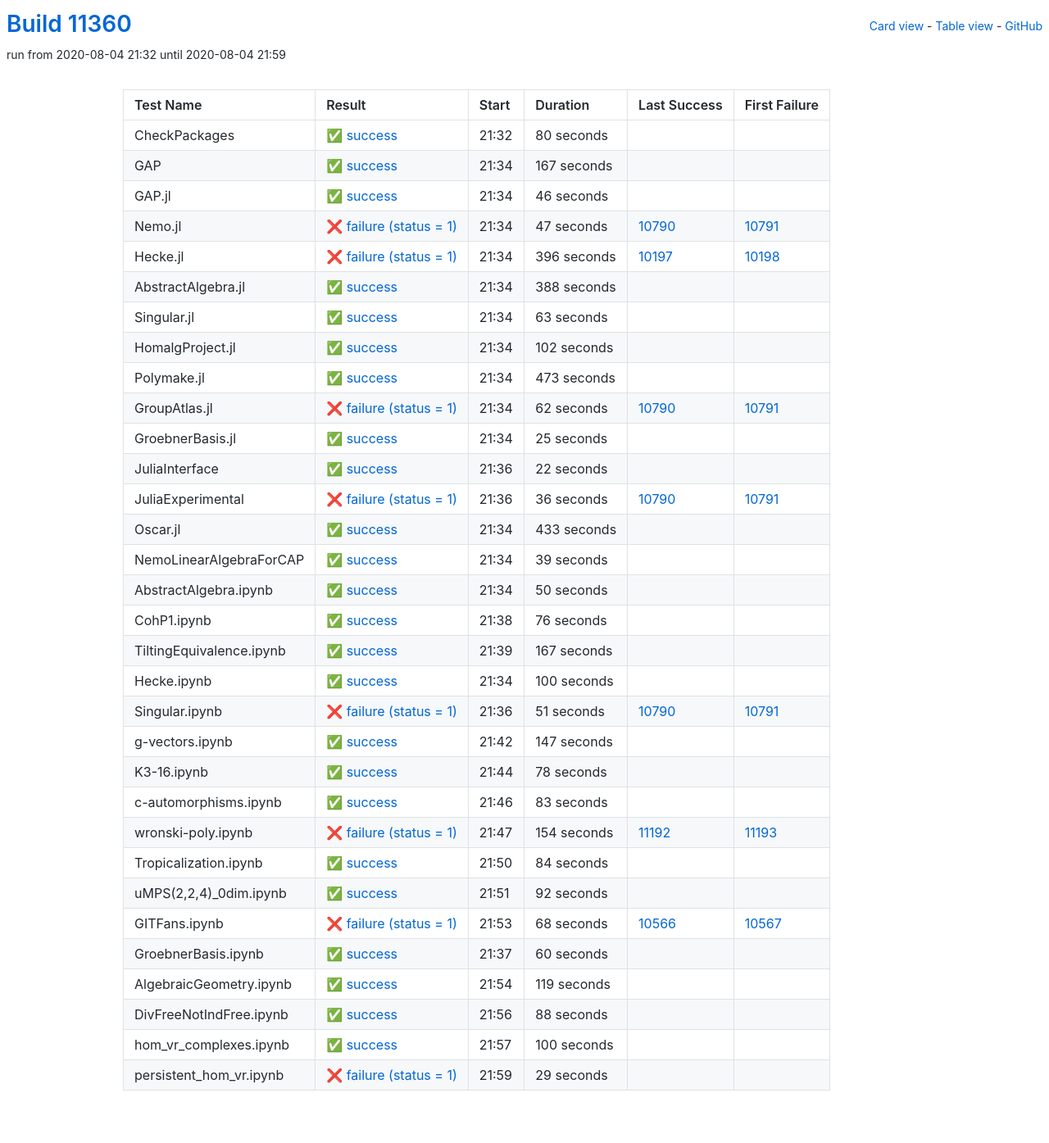
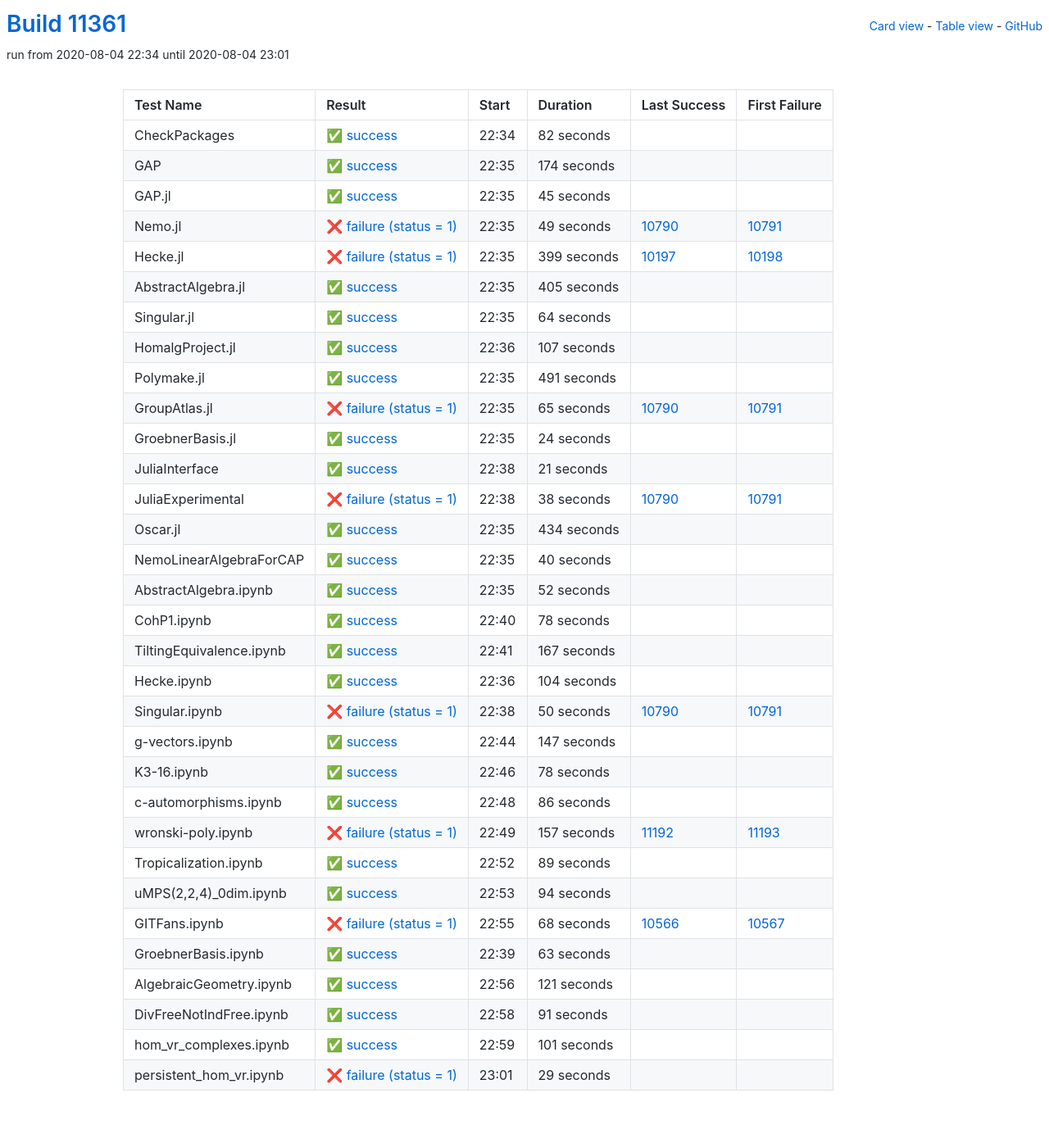
Before and after one commit to oscar-system/oscar-ci-status, a Jekyll site: the page built from table.html, in a window 1280 px wide. Shown: the whole page at 82% size. Built offline with Jekyll 4.4.1, drawn with Linux system fonts in a browser that asks for light colours.

Commit message:
Build #11361

```diff
--- a/_data/ci.yml
+++ b/_data/ci.yml
@@ -1,6 +1,6 @@
 ---
-build: 11360
-build_url: https://oscarci.mathematik.uni-kl.de/job/oscar/11360/
+build: 11361
+build_url: https://oscarci.mathematik.uni-kl.de/job/oscar/11361/
 job: oscar
 organization: oscar-system
 repo: oscar-ci-status
@@ -8,212 +8,212 @@
 tests:
 - name: CheckPackages
   id: checkpackages
-  log: https://oscarci.mathematik.uni-kl.de/job/oscar/11360/artifact/logs/build-11360/CheckPackages.log
-  start: 2020-08-04 21:32
+  log: https://oscarci.mathematik.uni-kl.de/job/oscar/11361/artifact/logs/build-11361/CheckPackages.log
+  start: 2020-08-04 22:34
   success: true
   exitcode: 0
   status: success
-  duration: 80
+  duration: 82
   last_success: false
   last_success_url:
   first_failure: false
   first_failure_url:
 - name: GAP
   id: gap
-  log: https://oscarci.mathematik.uni-kl.de/job/oscar/11360/artifact/logs/build-11360/GAP.log
-  start: 2020-08-04 21:34
+  log: https://oscarci.mathematik.uni-kl.de/job/oscar/11361/artifact/logs/build-11361/GAP.log
+  start: 2020-08-04 22:35
   success: true
   exitcode: 0
   status: success
-  duration: 167
+  duration: 174
   last_success: false
   last_success_url:
   first_failure: false
   first_failure_url:
 - name: GAP.jl
   id: gap-jl
-  log: https://oscarci.mathematik.uni-kl.de/job/oscar/11360/artifact/logs/build-11360/GAP.jl.log
-  start: 2020-08-04 21:34
+  log: https://oscarci.mathematik.uni-kl.de/job/oscar/11361/artifact/logs/build-11361/GAP.jl.log
+  start: 2020-08-04 22:35
   success: true
   exitcode: 0
   status: success
-  duration: 46
+  duration: 45
   last_success: false
   last_success_url:
   first_failure: false
   first_failure_url:
 - name: Nemo.jl
   id: nemo-jl
-  log: https://oscarci.mathematik.uni-kl.de/job/oscar/11360/artifact/logs/build-11360/Nemo.jl.log
-  start: 2020-08-04 21:34
+  log: https://oscarci.mathematik.uni-kl.de/job/oscar/11361/artifact/logs/build-11361/Nemo.jl.log
+  start: 2020-08-04 22:35
   success: false
   exitcode: 1
   status: failure
-  duration: 47
+  duration: 49
   last_success: 10790
   last_success_url: https://oscarci.mathematik.uni-kl.de/job/oscar/10790/
   first_failure: 10791
   first_failure_url: https://oscarci.mathematik.uni-kl.de/job/oscar/10791/
 - name: Hecke.jl
   id: hecke-jl
-  log: https://oscarci.mathematik.uni-kl.de/job/oscar/11360/artifact/logs/build-11360/Hecke.jl.log
-  start: 2020-08-04 21:34
+  log: https://oscarci.mathematik.uni-kl.de/job/oscar/11361/artifact/logs/build-11361/Hecke.jl.log
+  start: 2020-08-04 22:35
   success: false
   exitcode: 1
   status: failure
-  duration: 396
+  duration: 399
   last_success: 10197
   last_success_url: https://oscarci.mathematik.uni-kl.de/job/oscar/10197/
   first_failure: 10198
   first_failure_url: https://oscarci.mathematik.uni-kl.de/job/oscar/10198/
 - name: AbstractAlgebra.jl
   id: abstractalgebra-jl
-  log: https://oscarci.mathematik.uni-kl.de/job/oscar/11360/artifact/logs/build-11360/AbstractAlgebra.jl.log
-  start: 2020-08-04 21:34
+  log: https://oscarci.mathematik.uni-kl.de/job/oscar/11361/artifact/logs/build-11361/AbstractAlgebra.jl.log
+  start: 2020-08-04 22:35
   success: true
   exitcode: 0
   status: success
-  duration: 388
+  duration: 405
   last_success: false
   last_success_url:
   first_failure: false
   first_failure_url:
 - name: Singular.jl
   id: singular-jl
-  log: https://oscarci.mathematik.uni-kl.de/job/oscar/11360/artifact/logs/build-11360/Singular.jl.log
-  start: 2020-08-04 21:34
+  log: https://oscarci.mathematik.uni-kl.de/job/oscar/11361/artifact/logs/build-11361/Singular.jl.log
+  start: 2020-08-04 22:35
   success: true
   exitcode: 0
   status: success
-  duration: 63
+  duration: 64
   last_success: false
   last_success_url:
   first_failure: false
   first_failure_url:
 - name: HomalgProject.jl
   id: homalgproject-jl
-  log: https://oscarci.mathematik.uni-kl.de/job/oscar/11360/artifact/logs/build-11360/HomalgProject.jl.log
-  start: 2020-08-04 21:34
+  log: https://oscarci.mathematik.uni-kl.de/job/oscar/11361/artifact/logs/build-11361/HomalgProject.jl.log
+  start: 2020-08-04 22:36
   success: true
   exitcode: 0
   status: success
-  duration: 102
+  duration: 107
   last_success: false
   last_success_url:
   first_failure: false
   first_failure_url:
 - name: Polymake.jl
   id: polymake-jl
-  log: https://oscarci.mathematik.uni-kl.de/job/oscar/11360/artifact/logs/build-11360/Polymake.jl.log
-  start: 2020-08-04 21:34
+  log: https://oscarci.mathematik.uni-kl.de/job/oscar/11361/artifact/logs/build-11361/Polymake.jl.log
+  start: 2020-08-04 22:35
   success: true
   exitcode: 0
   status: success
-  duration: 473
+  duration: 491
   last_success: false
   last_success_url:
   first_failure: false
   first_failure_url:
 - name: GroupAtlas.jl
   id: groupatlas-jl
-  log: https://oscarci.mathematik.uni-kl.de/job/oscar/11360/artifact/logs/build-11360/GroupAtlas.jl.log
-  start: 2020-08-04 21:34
+  log: https://oscarci.mathematik.uni-kl.de/job/oscar/11361/artifact/logs/build-11361/GroupAtlas.jl.log
+  start: 2020-08-04 22:35
   success: false
   exitcode: 1
   status: failure
-  duration: 62
+  duration: 65
   last_success: 10790
   last_success_url: https://oscarci.mathematik.uni-kl.de/job/oscar/10790/
   first_failure: 10791
   first_failure_url: https://oscarci.mathematik.uni-kl.de/job/oscar/10791/
 - name: GroebnerBasis.jl
   id: groebnerbasis-jl
-  log: https://oscarci.mathematik.uni-kl.de/job/oscar/11360/artifact/logs/build-11360/GroebnerBasis.jl.log
-  start: 2020-08-04 21:34
+  log: https://oscarci.mathematik.uni-kl.de/job/oscar/11361/artifact/logs/build-11361/GroebnerBasis.jl.log
+  start: 2020-08-04 22:35
   success: true
   exitcode: 0
   status: success
-  duration: 25
+  duration: 24
   last_success: false
   last_success_url:
   first_failure: false
   first_failure_url:
 - name: JuliaInterface
   id: juliainterface
-  log: https://oscarci.mathematik.uni-kl.de/job/oscar/11360/artifact/logs/build-11360/JuliaInterface.log
-  start: 2020-08-04 21:36
+  log: https://oscarci.mathematik.uni-kl.de/job/oscar/11361/artifact/logs/build-11361/JuliaInterface.log
+  start: 2020-08-04 22:38
   success: true
   exitcode: 0
   status: success
-  duration: 22
+  duration: 21
   last_success: false
   last_success_url:
   first_failure: false
   first_failure_url:
 - name: JuliaExperimental
   id: juliaexperimental
-  log: https://oscarci.mathematik.uni-kl.de/job/oscar/11360/artifact/logs/build-11360/JuliaExperimental.log
-  start: 2020-08-04 21:36
+  log: https://oscarci.mathematik.uni-kl.de/job/oscar/11361/artifact/logs/build-11361/JuliaExperimental.log
+  start: 2020-08-04 22:38
   success: false
   exitcode: 1
   status: failure
-  duration: 36
+  duration: 38
   last_success: 10790
   last_success_url: https://oscarci.mathematik.uni-kl.de/job/oscar/10790/
   first_failure: 10791
   first_failure_url: https://oscarci.mathematik.uni-kl.de/job/oscar/10791/
 - name: Oscar.jl
   id: oscar-jl
-  log: https://oscarci.mathematik.uni-kl.de/job/oscar/11360/artifact/logs/build-11360/Oscar.jl.log
-  start: 2020-08-04 21:34
+  log: https://oscarci.mathematik.uni-kl.de/job/oscar/11361/artifact/logs/build-11361/Oscar.jl.log
+  start: 2020-08-04 22:35
   success: true
   exitcode: 0
   status: success
-  duration: 433
+  duration: 434
   last_success: false
   last_success_url:
   first_failure: false
   first_failure_url:
 - name: NemoLinearAlgebraForCAP
   id: nemolinearalgebraforcap
-  log: https://oscarci.mathematik.uni-kl.de/job/oscar/11360/artifact/logs/build-11360/NemoLinearAlgebraForCAP.log
-  start: 2020-08-04 21:34
+  log: https://oscarci.mathematik.uni-kl.de/job/oscar/11361/artifact/logs/build-11361/NemoLinearAlgebraForCAP.log
+  start: 2020-08-04 22:35
   success: true
   exitcode: 0
   status: success
-  duration: 39
+  duration: 40
   last_success: false
   last_success_url:
   first_failure: false
   first_failure_url:
 - name: AbstractAlgebra.ipynb
   id: abstractalgebra-ipynb
-  log: https://oscarci.mathematik.uni-kl.de/job/oscar/11360/artifact/logs/build-11360/AbstractAlgebra.ipynb.log
-  start: 2020-08-04 21:34
+  log: https://oscarci.mathematik.uni-kl.de/job/oscar/11361/artifact/logs/build-11361/AbstractAlgebra.ipynb.log
+  start: 2020-08-04 22:35
   success: true
   exitcode: 0
   status: success
-  duration: 50
+  duration: 52
   last_success: false
   last_success_url:
   first_failure: false
   first_failure_url:
 - name: CohP1.ipynb
   id: cohp1-ipynb
-  log: https://oscarci.mathematik.uni-kl.de/job/oscar/11360/artifact/logs/build-11360/CohP1.ipynb.log
-  start: 2020-08-04 21:38
+  log: https://oscarci.mathematik.uni-kl.de/job/oscar/11361/artifact/logs/build-11361/CohP1.ipynb.log
+  start: 2020-08-04 22:40
   success: true
   exitcode: 0
   status: success
-  duration: 76
+  duration: 78
   last_success: false
   last_success_url:
   first_failure: false
   first_failure_url:
 - name: TiltingEquivalence.ipynb
   id: tiltingequivalence-ipynb
-  log: https://oscarci.mathematik.uni-kl.de/job/oscar/11360/artifact/logs/build-11360/TiltingEquivalence.ipynb.log
-  start: 2020-08-04 21:39
+  log: https://oscarci.mathematik.uni-kl.de/job/oscar/11361/artifact/logs/build-11361/TiltingEquivalence.ipynb.log
+  start: 2020-08-04 22:41
   success: true
   exitcode: 0
   status: success
@@ -224,32 +224,32 @@
   first_failure_url:
 - name: Hecke.ipynb
   id: hecke-ipynb
-  log: https://oscarci.mathematik.uni-kl.de/job/oscar/11360/artifact/logs/build-11360/Hecke.ipynb.log
-  start: 2020-08-04 21:34
+  log: https://oscarci.mathematik.uni-kl.de/job/oscar/11361/artifact/logs/build-11361/Hecke.ipynb.log
+  start: 2020-08-04 22:36
   success: true
   exitcode: 0
   status: success
-  duration: 100
+  duration: 104
   last_success: false
   last_success_url:
   first_failure: false
   first_failure_url:
 - name: Singular.ipynb
   id: singular-ipynb
-  log: https://oscarci.mathematik.uni-kl.de/job/oscar/11360/artifact/logs/build-11360/Singular.ipynb.log
-  start: 2020-08-04 21:36
+  log: https://oscarci.mathematik.uni-kl.de/job/oscar/11361/artifact/logs/build-11361/Singular.ipynb.log
+  start: 2020-08-04 22:38
   success: false
   exitcode: 1
   status: failure
-  duration: 51
+  duration: 50
   last_success: 10790
   last_success_url: https://oscarci.mathematik.uni-kl.de/job/oscar/10790/
   first_failure: 10791
   first_failure_url: https://oscarci.mathematik.uni-kl.de/job/oscar/10791/
 - name: g-vectors.ipynb
   id: g-vectors-ipynb
-  log: https://oscarci.mathematik.uni-kl.de/job/oscar/11360/artifact/logs/build-11360/g-vectors.ipynb.log
-  start: 2020-08-04 21:42
+  log: https://oscarci.mathematik.uni-kl.de/job/oscar/11361/artifact/logs/build-11361/g-vectors.ipynb.log
+  start: 2020-08-04 22:44
   success: true
   exitcode: 0
   status: success
@@ -260,8 +260,8 @@
   first_failure_url:
 - name: K3-16.ipynb
   id: k3-16-ipynb
-  log: https://oscarci.mathematik.uni-kl.de/job/oscar/11360/artifact/logs/build-11360/K3-16.ipynb.log
-  start: 2020-08-04 21:44
+  log: https://oscarci.mathematik.uni-kl.de/job/oscar/11361/artifact/logs/build-11361/K3-16.ipynb.log
+  start: 2020-08-04 22:46
   success: true
   exitcode: 0
   status: success
@@ -272,56 +272,56 @@
   first_failure_url:
 - name: c-automorphisms.ipynb
   id: c-automorphisms-ipynb
-  log: https://oscarci.mathematik.uni-kl.de/job/oscar/11360/artifact/logs/build-11360/c-automorphisms.ipynb.log
-  start: 2020-08-04 21:46
+  log: https://oscarci.mathematik.uni-kl.de/job/oscar/11361/artifact/logs/build-11361/c-automorphisms.ipynb.log
+  start: 2020-08-04 22:48
   success: true
   exitcode: 0
   status: success
-  duration: 83
+  duration: 86
   last_success: false
   last_success_url:
   first_failure: false
   first_failure_url:
 - name: wronski-poly.ipynb
   id: wronski-poly-ipynb
-  log: https://oscarci.mathematik.uni-kl.de/job/oscar/11360/artifact/logs/build-11360/wronski-poly.ipynb.log
-  start: 2020-08-04 21:47
+  log: https://oscarci.mathematik.uni-kl.de/job/oscar/11361/artifact/logs/build-11361/wronski-poly.ipynb.log
+  start: 2020-08-04 22:49
   success: false
   exitcode: 1
   status: failure
-  duration: 154
+  duration: 157
   last_success: 11192
   last_success_url: https://oscarci.mathematik.uni-kl.de/job/oscar/11192/
   first_failure: 11193
   first_failure_url: https://oscarci.mathematik.uni-kl.de/job/oscar/11193/
 - name: Tropicalization.ipynb
   id: tropicalization-ipynb
-  log: https://oscarci.mathematik.uni-kl.de/job/oscar/11360/artifact/logs/build-11360/Tropicalization.ipynb.log
-  start: 2020-08-04 21:50
+  log: https://oscarci.mathematik.uni-kl.de/job/oscar/11361/artifact/logs/build-11361/Tropicalization.ipynb.log
+  start: 2020-08-04 22:52
   success: true
   exitcode: 0
   status: success
-  duration: 84
+  duration: 89
   last_success: false
   last_success_url:
   first_failure: false
   first_failure_url:
 - name: uMPS(2,2,4)_0dim.ipynb
   id: umps-2-2-4-0dim-ipynb
-  log: https://oscarci.mathematik.uni-kl.de/job/oscar/11360/artifact/logs/build-11360/uMPS-2-2-4-_0dim.ipynb.log
-  start: 2020-08-04 21:51
+  log: https://oscarci.mathematik.uni-kl.de/job/oscar/11361/artifact/logs/build-11361/uMPS-2-2-4-_0dim.ipynb.log
+  start: 2020-08-04 22:53
   success: true
   exitcode: 0
   status: success
-  duration: 92
+  duration: 94
   last_success: false
   last_success_url:
   first_failure: false
   first_failure_url:
 - name: GITFans.ipynb
   id: gitfans-ipynb
-  log: https://oscarci.mathematik.uni-kl.de/job/oscar/11360/artifact/logs/build-11360/GITFans.ipynb.log
-  start: 2020-08-04 21:53
+  log: https://oscarci.mathematik.uni-kl.de/job/oscar/11361/artifact/logs/build-11361/GITFans.ipynb.log
+  start: 2020-08-04 22:55
   success: false
   exitcode: 1
   status: failure
@@ -332,56 +332,56 @@
   first_failure_url: https://oscarci.mathematik.uni-kl.de/job/oscar/10567/
 - name: GroebnerBasis.ipynb
   id: groebnerbasis-ipynb
-  log: https://oscarci.mathematik.uni-kl.de/job/oscar/11360/artifact/logs/build-11360/GroebnerBasis.ipynb.log
-  start: 2020-08-04 21:37
+  log: https://oscarci.mathematik.uni-kl.de/job/oscar/11361/artifact/logs/build-11361/GroebnerBasis.ipynb.log
+  start: 2020-08-04 22:39
   success: true
   exitcode: 0
   status: success
-  duration: 60
+  duration: 63
   last_success: false
   last_success_url:
   first_failure: false
   first_failure_url:
 - name: AlgebraicGeometry.ipynb
   id: algebraicgeometry-ipynb
-  log: https://oscarci.mathematik.uni-kl.de/job/oscar/11360/artifact/logs/build-11360/AlgebraicGeometry.ipynb.log
-  start: 2020-08-04 21:54
+  log: https://oscarci.mathematik.uni-kl.de/job/oscar/11361/artifact/logs/build-11361/AlgebraicGeometry.ipynb.log
+  start: 2020-08-04 22:56
   success: true
   exitcode: 0
   status: success
-  duration: 119
+  duration: 121
   last_success: false
   last_success_url:
   first_failure: false
   first_failure_url:
 - name: DivFreeNotIndFree.ipynb
   id: divfreenotindfree-ipynb
-  log: https://oscarci.mathematik.uni-kl.de/job/oscar/11360/artifact/logs/build-11360/DivFreeNotIndFree.ipynb.log
-  start: 2020-08-04 21:56
+  log: https://oscarci.mathematik.uni-kl.de/job/oscar/11361/artifact/logs/build-11361/DivFreeNotIndFree.ipynb.log
+  start: 2020-08-04 22:58
   success: true
   exitcode: 0
   status: success
-  duration: 88
+  duration: 91
   last_success: false
   last_success_url:
   first_failure: false
   first_failure_url:
 - name: hom_vr_complexes.ipynb
   id: hom-vr-complexes-ipynb
-  log: https://oscarci.mathematik.uni-kl.de/job/oscar/11360/artifact/logs/build-11360/hom_vr_complexes.ipynb.log
-  start: 2020-08-04 21:57
+  log: https://oscarci.mathematik.uni-kl.de/job/oscar/11361/artifact/logs/build-11361/hom_vr_complexes.ipynb.log
+  start: 2020-08-04 22:59
   success: true
   exitcode: 0
   status: success
-  duration: 100
+  duration: 101
   last_success: false
   last_success_url:
   first_failure: false
   first_failure_url:
 - name: persistent_hom_vr.ipynb
   id: persistent-hom-vr-ipynb
-  log: https://oscarci.mathematik.uni-kl.de/job/oscar/11360/artifact/logs/build-11360/persistent_hom_vr.ipynb.log
-  start: 2020-08-04 21:59
+  log: https://oscarci.mathematik.uni-kl.de/job/oscar/11361/artifact/logs/build-11361/persistent_hom_vr.ipynb.log
+  start: 2020-08-04 23:01
   success: false
   exitcode: 1
   status: failure
```
Also changed, not shown: README.md.
